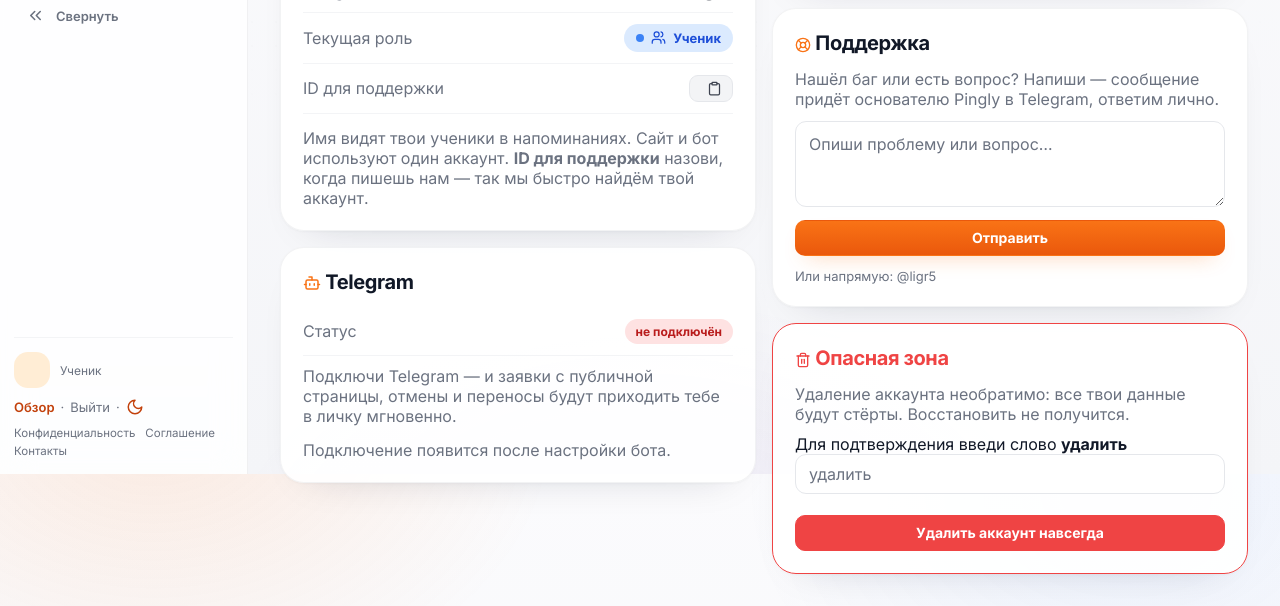
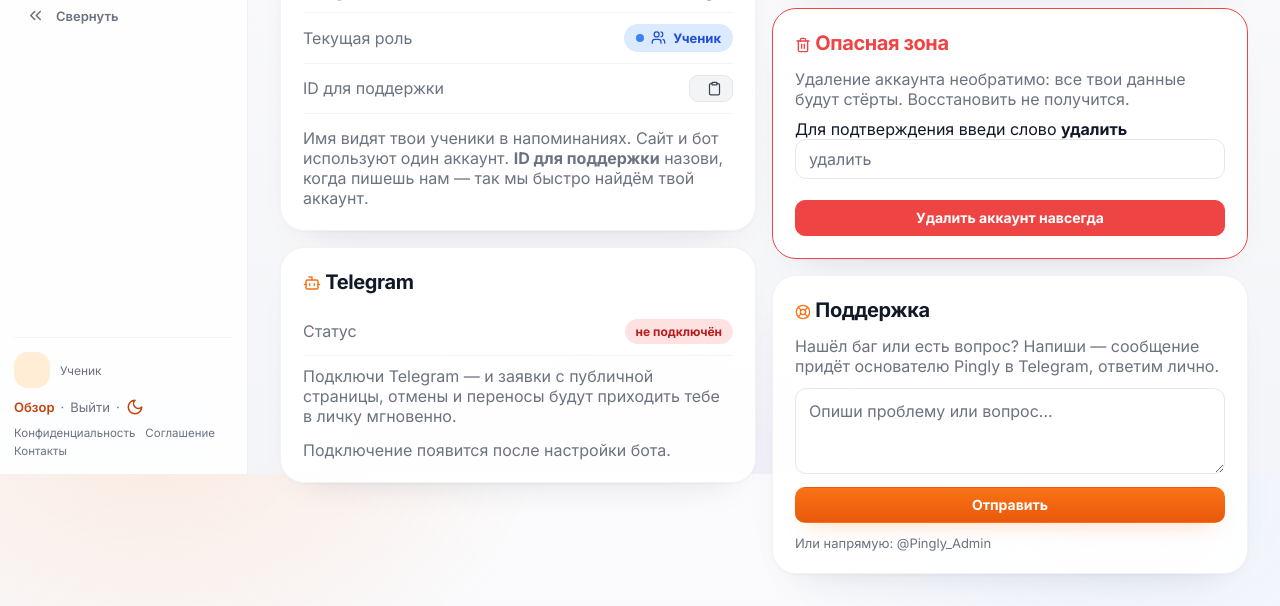
Before and after one commit to artemtit/Pingly, a FastAPI app: template web/templates/settings.html in a window 1280 px wide. Shown: the part 326-932 px from the top of the page. Run offline with FastAPI, Linux system fonts and the light colour scheme; the template is opened without the code that fills it, so the values that code supplies are empty.

Commit message:
Настройки: «Опасная зона» под «Часовой пояс»; поддержка @Pingly_Admin
Co-Authored-By: Claude Opus 4.8 <noreply@anthropic.com>

```diff
--- a/config.py
+++ b/config.py
@@ -21,9 +21,9 @@ BOT_USERNAME: str = os.getenv("BOT_USERNAME", "")  # also set at startup in bot.
 # This is the *delivery* target — stays as the founder so messages still reach Артём.
 SUPPORT_TG_ID: int = int(os.getenv("SUPPORT_TG_ID", "2091126912") or 0)
 # Public support contacts shown to users (and to the payment provider's review).
-# Telegram stays the founder's personal @ligr5; email is the project mailbox
+# Telegram is the project's support handle @Pingly_Admin; email is the project mailbox
 # (Cloudflare Email Routing → forwards to the founder, replies via Resend SMTP).
-SUPPORT_USERNAME: str = os.getenv("SUPPORT_USERNAME", "ligr5").lstrip("@")
+SUPPORT_USERNAME: str = os.getenv("SUPPORT_USERNAME", "Pingly_Admin").lstrip("@")
 SUPPORT_EMAIL: str = os.getenv("SUPPORT_EMAIL", "support@pingly-app.ru")
 
 # Platega payments (subscriptions). Secrets live in .env, never in git.
--- a/web/templates/settings.html
+++ b/web/templates/settings.html
@@ -93,6 +93,16 @@
           {% endfor %}
         </select></label>
       <noscript><button class="btn btn-secondary btn-sm" type="submit" style="margin-top:8px;">Сохранить</button></noscript>
+    </form>
+  </div>
+
+  <div class="card" style="border-color: var(--color-error);">
+    <h2 class="h2-danger" style="color: var(--color-error);">{{ ui.icon('trash', 16) }} Опасная зона</h2>
+    <p class="muted" style="margin:0 0 10px;">Удаление аккаунта необратимо: {% if user.role == 'tutor' %}вместе с ним удаляются все твои ученики, занятия, домашки и история.{% else %}все твои данные будут стёрты.{% endif %} Восстановить не получится.</p>
+    <form method="post" action="/account/delete" class="form" data-confirm="Аккаунт и все связанные данные будут стёрты без возможности восстановить." data-confirm-title="Удалить аккаунт навсегда?" data-confirm-ok="Удалить навсегда" data-confirm-danger>
+      <label>Для подтверждения введи слово <strong>удалить</strong>
+        <input class="input" name="confirm" autocomplete="off" placeholder="удалить" required></label>
+      <button class="btn btn-sm" type="submit" style="background: var(--color-error); color:#fff; border-color: var(--color-error); margin-top:8px;">Удалить аккаунт навсегда</button>
     </form>
   </div>
 
@@ -231,16 +241,6 @@
     <p class="muted" style="margin-top:12px;font-size:13px;">Или напрямую: <a href="https://t.me/{{ support_username }}" target="_blank" rel="noopener">@{{ support_username }}</a></p>
     {% endif %}
   </div>
-
-  <div class="card" style="border-color: var(--color-error);">
-    <h2 class="h2-danger" style="color: var(--color-error);">{{ ui.icon('trash', 16) }} Опасная зона</h2>
-    <p class="muted" style="margin:0 0 10px;">Удаление аккаунта необратимо: {% if user.role == 'tutor' %}вместе с ним удаляются все твои ученики, занятия, домашки и история.{% else %}все твои данные будут стёрты.{% endif %} Восстановить не получится.</p>
-    <form method="post" action="/account/delete" class="form" data-confirm="Аккаунт и все связанные данные будут стёрты без возможности восстановить." data-confirm-title="Удалить аккаунт навсегда?" data-confirm-ok="Удалить навсегда" data-confirm-danger>
-      <label>Для подтверждения введи слово <strong>удалить</strong>
-        <input class="input" name="confirm" autocomplete="off" placeholder="удалить" required></label>
-      <button class="btn btn-sm" type="submit" style="background: var(--color-error); color:#fff; border-color: var(--color-error); margin-top:8px;">Удалить аккаунт навсегда</button>
-    </form>
-  </div>
 </section>
 
 <script>
```
